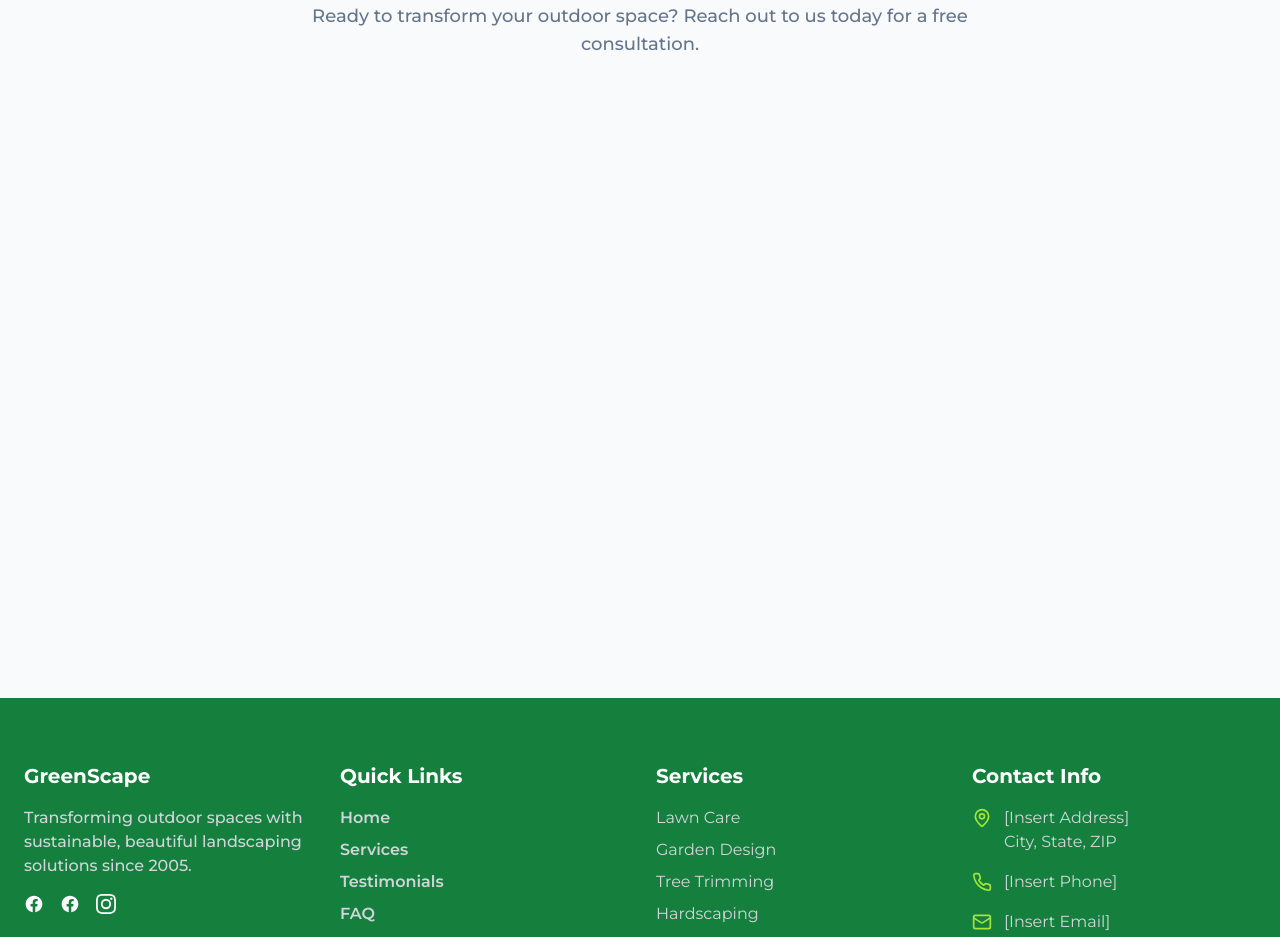
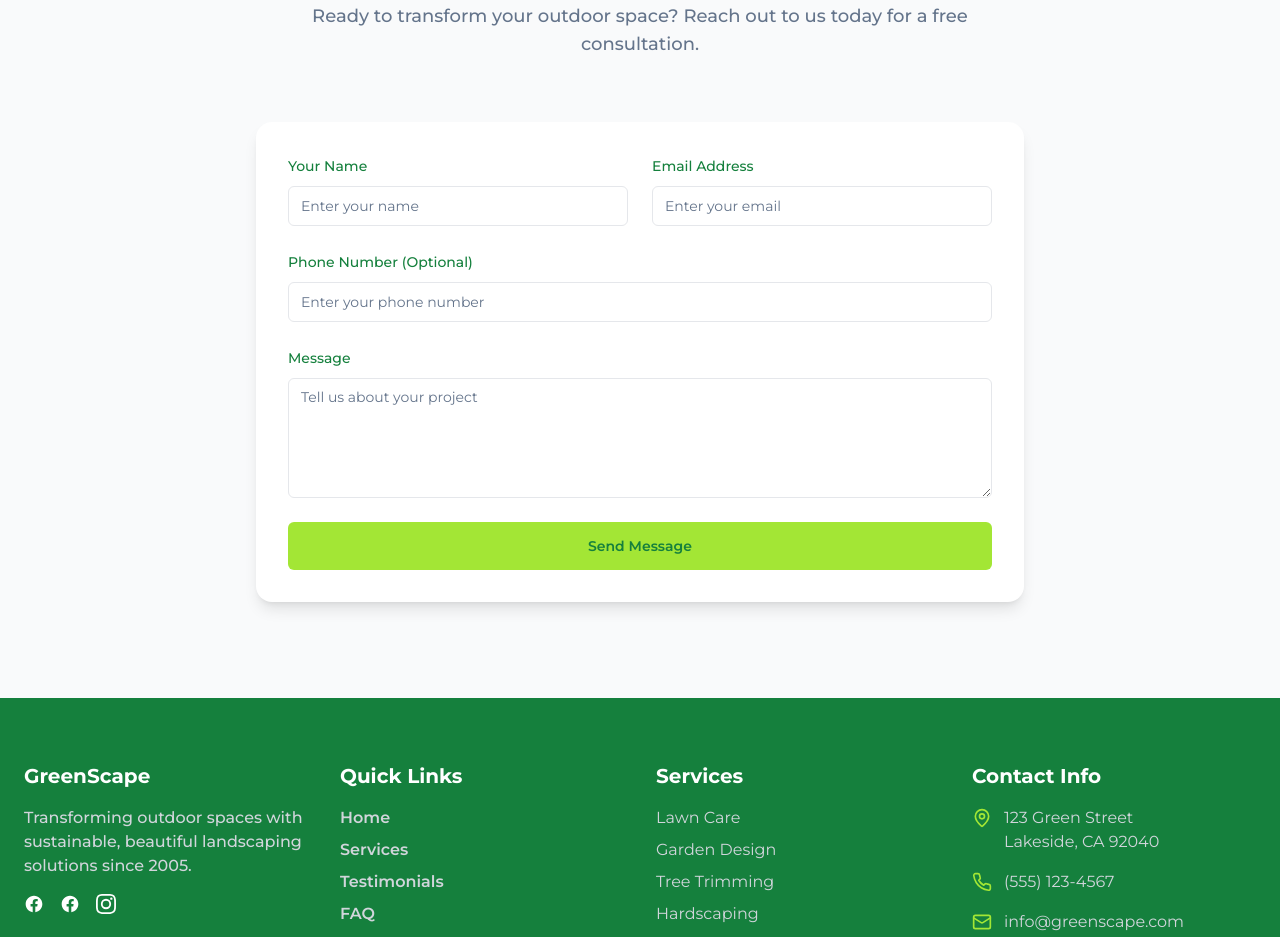
Before and after one commit to jzho954/landscaping-mockup, a React (Vite) app: page / in a window 1280 px wide. Shown: the part 3820-4757 px from the top of the page. Built offline with nearby package versions, Linux system fonts and the light colour scheme.

Commit message:
Update contact form and footer
The contact form was disappearing. Placeholder contact information was added to the footer.

```diff
--- a/src/components/ContactForm.tsx
+++ b/src/components/ContactForm.tsx
@@ -73,7 +73,7 @@ const ContactForm = () => {
         <div className="max-w-3xl mx-auto">
           <div
             ref={formRef}
-            className="bg-white rounded-2xl p-8 shadow-lg opacity-0"
+            className="bg-white rounded-2xl p-8 shadow-lg opacity-100"
           >
             <form onSubmit={handleSubmit} className="space-y-6">
               <div className="grid grid-cols-1 md:grid-cols-2 gap-6">
--- a/src/components/Footer.tsx
+++ b/src/components/Footer.tsx
@@ -105,15 +105,15 @@ const Footer = () => {
             <ul className="space-y-4">
               <li className="flex items-start">
                 <MapPin className="h-5 w-5 text-lime mr-3 mt-0.5" />
-                <span className="text-gray-300">[Insert Address]<br />City, State, ZIP</span>
+                <span className="text-gray-300">123 Green Street<br />Lakeside, CA 92040</span>
               </li>
               <li className="flex items-center">
                 <Phone className="h-5 w-5 text-lime mr-3" />
-                <span className="text-gray-300">[Insert Phone]</span>
+                <span className="text-gray-300">(555) 123-4567</span>
               </li>
               <li className="flex items-center">
                 <Mail className="h-5 w-5 text-lime mr-3" />
-                <span className="text-gray-300">[Insert Email]</span>
+                <span className="text-gray-300">info@greenscape.com</span>
               </li>
               <li className="flex items-start">
                 <Clock className="h-5 w-5 text-lime mr-3 mt-0.5" />
```
